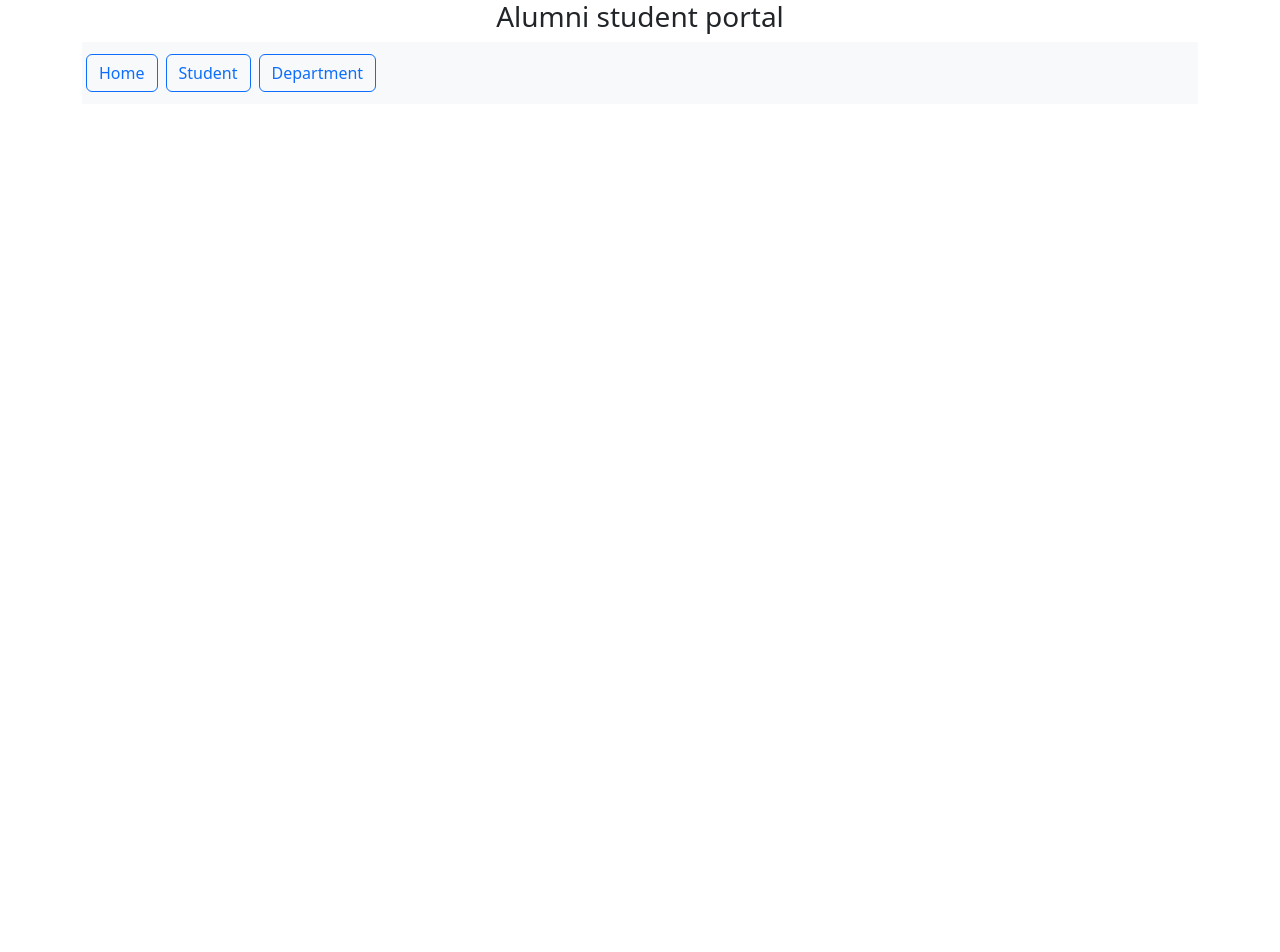
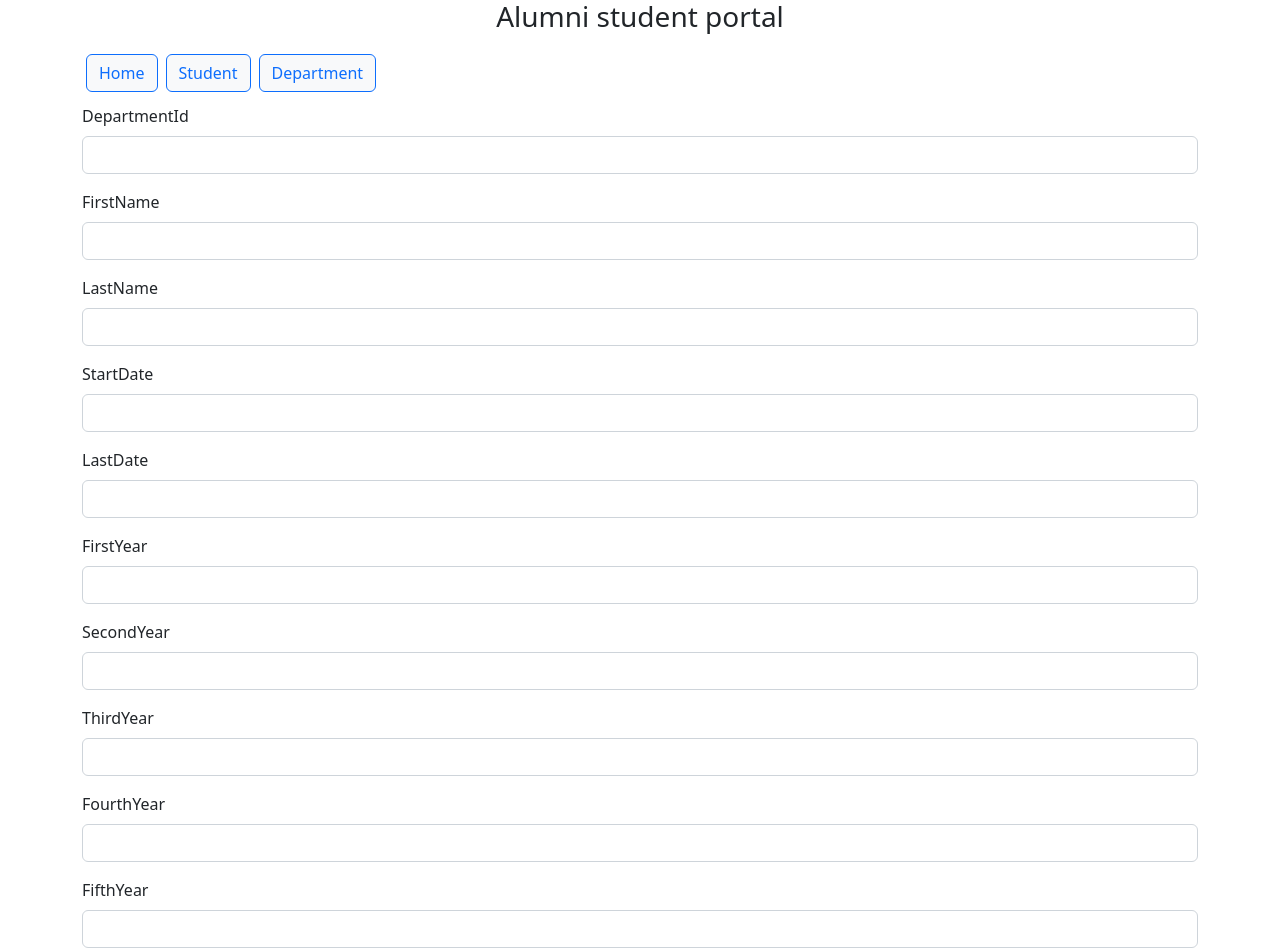
Before and after one commit to MuchhalSwati/Alumni-students-portal, an Angular app: page /students/edit/1/1 in a window 1280 px wide. Before the commit this address led to /. Shown: the top 952 px of the page. Before the commit the page ends 800 px from the top, so only its background shows below. Built offline with nearby package versions, Linux system fonts and the light colour scheme; no server answers.

Commit message:
UpdateForm in progress

```diff
--- a/src/app/app.component.html
+++ b/src/app/app.component.html
@@ -2,7 +2,7 @@
 
     <h3 class ="d-flex justify-content-center">Alumni student portal</h3>
 
-    <nav class = "navbar navbar-expand-sm bg-light navbar-dark">
+    <nav class = "navbar navbar-expand-sm ">
         <ul class = "navbar-nav">
             <li class = "nav-item">
                 <button title="home" routerLink = "home"
--- a/src/app/app.module.ts
+++ b/src/app/app.module.ts
@@ -10,6 +10,7 @@ import { RouterModule } from '@angular/router';
 import { DepartmentComponent } from './components/department/department.component';
 import { HomeComponent } from './components/home/home.component';
 import { DatePipe } from '@angular/common';
+import { StudentsEditComponent } from './components/students/students-edit.component';
 
 @NgModule({
   declarations: [
@@ -17,6 +18,7 @@ import { DatePipe } from '@angular/common';
     StudentsComponent,
     DepartmentComponent,
     HomeComponent,
+    StudentsEditComponent,
   ],
   imports: [
     BrowserModule,
@@ -27,6 +29,7 @@ import { DatePipe } from '@angular/common';
       {path:'student', component:StudentsComponent},
       {path:'department', component:DepartmentComponent},
       {path:'home', component:HomeComponent},
+      {path:'students/edit/:univId/:id', component:StudentsEditComponent}
 
     ])
 
--- /dev/null
+++ b/src/app/components/students/students-edit.component.html
@@ -0,0 +1,43 @@
+<form [formGroup]="UpdateStudent" (ngSubmit)="UpdateData()">
+  <div class="mb-3">
+    <label class="form-label">DepartmentId</label>
+    <input type="text" class="form-control" formControlName="deptID">
+  </div>
+  <div class="mb-3">
+    <label class="form-label">FirstName</label>
+    <input type="tetx" class="form-control" formControlName="firstName">
+  </div>
+  <div class="mb-3">
+    <label class="form-label">LastName</label>
+    <input type="text" class="form-control" formControlName="lastName" >
+  </div>
+  <div class="mb-3">
+    <label class="form-label">StartDate</label>
+    <input type="text" class="form-control" formControlName="startDate">
+  </div>
+  <div class="mb-3">
+    <label class="form-label">LastDate</label>
+    <input type="text" class="form-control" formControlName="lastDate">
+  </div>
+  <div class="mb-3">
+    <label class="form-label">FirstYear</label>
+    <input type="text" class="form-control" formControlName="firstYear">
+  </div>
+  <div class="mb-3">
+    <label  class="form-label">SecondYear</label>
+    <input type="text" class="form-control" formControlName="secondYear">
+  </div>
+  <div class="mb-3">
+    <label class="form-label">ThirdYear</label>
+    <input type="text" class="form-control" formControlName="thirdYear">
+  </div>
+  <div class="mb-3">
+    <label class="form-label">FourthYear</label>
+    <input type="text" class="form-control" formControlName="fourthYear">
+  </div>
+  <div class="mb-3">
+    <label class="form-label">FifthYear</label>
+    <input type="text" class="form-control" formControlName="fifthYear">
+  </div>
+  <button type="submit" class="btn btn-primary">Update</button>
+</form>
--- /dev/null
+++ b/src/app/components/students/students-edit.component.ts
@@ -0,0 +1,59 @@
+import { Component, OnInit } from '@angular/core';
+import {FormGroup, FormControl} from '@angular/forms'
+import { ActivatedRoute } from '@angular/router';
+import { Student } from 'src/app/interfaces/StudentInfo.model';
+import { StudentRecord } from 'src/app/interfaces/StudentRecord.model';
+import { SharedService } from 'src/app/services/shared.service';
+
+@Component({
+  selector: 'pm-students-edit-component',
+  templateUrl: './students-edit.component.html',
+  styleUrls: ['./students-edit.component.css']
+})
+export class StudentsEditComponent implements OnInit {
+
+  constructor(private service:SharedService, private router:ActivatedRoute ) { }
+  studentRecord:Student[]=[];
+  UpdateStudent = new FormGroup({
+  deptID:new FormControl(''),
+  firstName:new FormControl(''),
+  lastName:new FormControl(''),
+  startDate: new FormControl(''),
+  lastDate: new FormControl(''),
+  firstYear: new FormControl(''),
+  secondYear: new FormControl(''),
+  thirdYear: new FormControl(''),
+  fourthYear: new FormControl(''),
+  fifthYear: new FormControl(''),
+})
+  ngOnInit(): void {
+    console.log("univ",this.router.snapshot.paramMap.get('univId'));
+    console.log("id",this.router.snapshot.paramMap.get('id'));
+    this.service.getStudentCreditInfo(this.router.snapshot.paramMap.get('univId'), this.router.snapshot.paramMap.get('id')).subscribe((result) =>{
+      this.studentRecord = result;
+      console.log(this.studentRecord);
+      const studentData = this.studentRecord[0]
+      console.log(studentData);
+      this.UpdateStudent = new FormGroup({
+        deptID:new FormControl(studentData.departmentId['departmentId']),
+        firstName:new FormControl(studentData.firstName['firstName']),
+        lastName:new FormControl(studentData.lastName['lastName']),
+        startDate: new FormControl(studentData.startDate['startDate']),
+        lastDate: new FormControl(studentData.lastDate['lastDate']),
+        firstYear: new FormControl(studentData.firstName['firstYear']),
+        secondYear: new FormControl(studentData.secondYear['secondYear']),
+        thirdYear: new FormControl(studentData.thirdYear['thirdYear']),
+        fourthYear: new FormControl(studentData.fourthYear['fourthYear']),
+        fifthYear: new FormControl(studentData.fifthYear['fifthYear'])
+      });
+    } );
+
+    console.log('First Name Control:', this.UpdateStudent.get('firstName'))
+
+  }
+
+  UpdateData(){
+
+  }
+
+}
--- a/src/app/components/students/students.component.css
+++ b/src/app/components/students/students.component.css
@@ -1,3 +1,32 @@
 h1{
     color: blue;
 }
+
+.container {
+    width: 100%; /* Adjust as needed */
+}
+
+.form-container {
+    float: left; /* Float the form controls to the left */
+    width: 50%;  /* Add some spacing between form controls and search results */
+}
+
+/* Search Results */
+.search-results {
+    float: left;
+    width: 100%;
+    /* Additional styling for search results (e.g., background color, padding, etc.) */
+    background-color: #f9f9f9;
+    padding: 10px;
+    border: 1px solid #ddd;
+}
+
+.centered {
+    font-family: Arial, sans-serif;
+    /* font-size: 8px;
+    margin: 2px;
+    width: 35px;
+    height: 20px;
+    outline: dashed 1px black; */
+    text-align: center; /* Center horizontally */
+}
--- a/src/app/components/students/students.component.html
+++ b/src/app/components/students/students.component.html
@@ -1,10 +1,83 @@
+<!-- <div class="container">
+<div class="form-controls">
 <label for="universityid">UniversityId</label>
-<input type="text"  class="form-control" [(ngModel)]="universityId" id="universityid">
+<input type="text" [ngStyle]="{'width': '25%'}"  class="form-control" [(ngModel)]="universityId" id="universityid">
 <label for="studentid">StudentId</label>
-<input type="text" class="form-control" [(ngModel)]="studentId" id="studentid">
+<input type="text" [ngStyle]="{'width': '25%'}"  class="form-control"[(ngModel)]="studentId" id="studentid">
+<Br>
 <button type = "button" class="btn btn-primary" (click)="getStudentInfo()">search</button>
+</div>
+<div class='search-results'
+       *ngIf='studentsCreditInfo.length'>
+    <div class='row' *ngFor="let student of studentsCreditInfo" >
+      <div class='col-md-8'>
+        <div class='row'>
+          <div class='col-md-1'>StudentId:</div>
+          <div class='col-md-1'>{{student.id}}</div>
+        </div>
+        <div class='row'>
+          <div class='col-md-1'>FirstName</div>
+          <div class='col-md-1'>{{student.firstName | titlecase}}</div>
+        </div>
+        <div class='row'>
+          <div class='col-md-1'>LastName:</div>
+          <div class='col-md-1'>{{student.lastName| titlecase}}</div>
+        </div>
+        <br>
+        <button type = "button" class="btn btn-primary">View</button>
+      </div>
+      </div>
+  </div>
+</div> -->
 
-  <div class='card'>
+
+<div class="container">
+  <!-- Form Controls -->
+  <div class="form-controls">
+      <label for="universityid">UniversityId</label>
+      <input type="text"  class="form-control" [(ngModel)]="universityId" id="universityid">
+      <label for="studentid">StudentId</label>
+      <input type="text"  class="form-control" [(ngModel)]="studentId" id="studentid">
+      <br>
+      <button type="button" class="btn btn-primary" (click)="getStudentInfo()">Search</button>
+
+  </div>
+  <br>
+
+  <!-- Search Results -->
+  <div class="search-results" *ngIf="studentsCreditInfo.length">
+      <div class="row" *ngFor="let student of studentsCreditInfo">
+          <div class="col-md-8">
+              <!-- Display student information here -->
+              <p class="centered"><B>Full Name: {{student.firstName | titlecase}}</B></p>
+              <p><B>StudentId:</B>{{student.id}}</p>
+              <P><B>UniversityName:</B> {{student.univName}}</P>
+              <p><B>UniversityId:</B> {{student.univId}}</p>
+              <p><B>DepartmentId:</B>{{student.departmentId}}</p>
+              <p><B>DepartmentName:</B> {{student.deptName}}</p>
+              <p><B>FirstYear</B>{{student.firstYear}}</p>
+              <p><B>SecondYear:</B> {{student.secondYear}}</p>
+              <p><B>ThirdYear:</B> {{student.thirdYear}}</p>
+              <p><B>Fourth:</B> {{student.fourthYear}}</p>
+              <p><B>Fifth:</B> {{student.fifthYear}}</p>
+              <p><B>Award:</B> {{student.award | uppercase}}</p>
+              <a [routerLink]="['/students/edit', student.univId,student.id]" style="margin-right: 10px;" class="btn btn-primary">Edit</a>
+              <button type="button" class="btn btn-primary" style="background-color: red; border-color: red;">Delete</button>
+          </div>
+      </div>
+  </div>
+</div>
+
+
+
+
+
+
+
+
+
+
+  <!-- <div class='card'>
   <div class='table-responsive'>
   <table class = 'table table-striped' *ngIf="studentsCreditInfo.length">
   <thead>
@@ -12,35 +85,41 @@
   <th>UnivId</th>
   <th>UnivName</th>
   <th>DeptId</th>
-  <th>DeptName</th>
-  <th>StudentId</th>
+  <th>DeptName</th> -->
+  <!-- <th>StudentId</th>
   <th>FirstName</th>
-  <th>LastName</th>
-  <th>First</th>
+  <th>LastName</th> -->
+  <!-- <th>First</th>
   <th>Second</th>
   <th>Third</th>
   <th>Fourth</th>
   <th>Fifth</th>
-  <th>Award</th>
-  </tr>
+  <th>Award</th> -->
+  <!-- </tr>
   </thead>
   <tbody>
-  <tr *ngFor="let student of studentsCreditInfo">
-  <td>{{student.univId}}</td>
+  <tr *ngFor="let student of studentsCreditInfo"> -->
+  <!-- <td>{{student.univId}}</td>
   <td>{{student.univName | uppercase}}</td>
   <td>{{student.departmentId}}</td>
-  <td>{{student.deptName | titlecase}}</td>
-  <td>{{student.id}}</td>
+  <td>{{student.deptName | titlecase}}</td> -->
+  <!-- <td>{{student.id}}</td>
   <td>{{student.firstName | titlecase}}</td>
-  <td>{{student.lastName| titlecase}}</td>
-  <td>{{student.firstYear}}</td>
+  <td>{{student.lastName| titlecase}}</td> -->
+  <!-- <td>{{student.firstYear}}</td>
   <td>{{student.secondYear}}</td>
   <td>{{student.thirdYear}}</td>
   <td>{{student.fourthYear}}</td>
   <td>{{student.fifthYear}}</td>
-  <td>{{student.award | uppercase}}</td>
+  <td>{{student.award | uppercase}}</td> -->
+  <!-- <td>
+  <button type = "button" class="btn btn-primary">View</button>
+  </td>
+  <td>
+    <button type = "button" class="btn btn-primary">Delete</button>
+  </td>
   </tr>
   </tbody>
   </table>
   </div>
-  </div>
+  </div> -->
```
Also changed, not shown: src/app/components/students/students.component.ts (+17 -21 lines), src/app/interfaces/UpdateStudentRecord.ts (added, +13 -0 lines), src/app/services/shared.service.ts (+12 -1 lines), src/app/components/students/students-edit.component.css (added).
